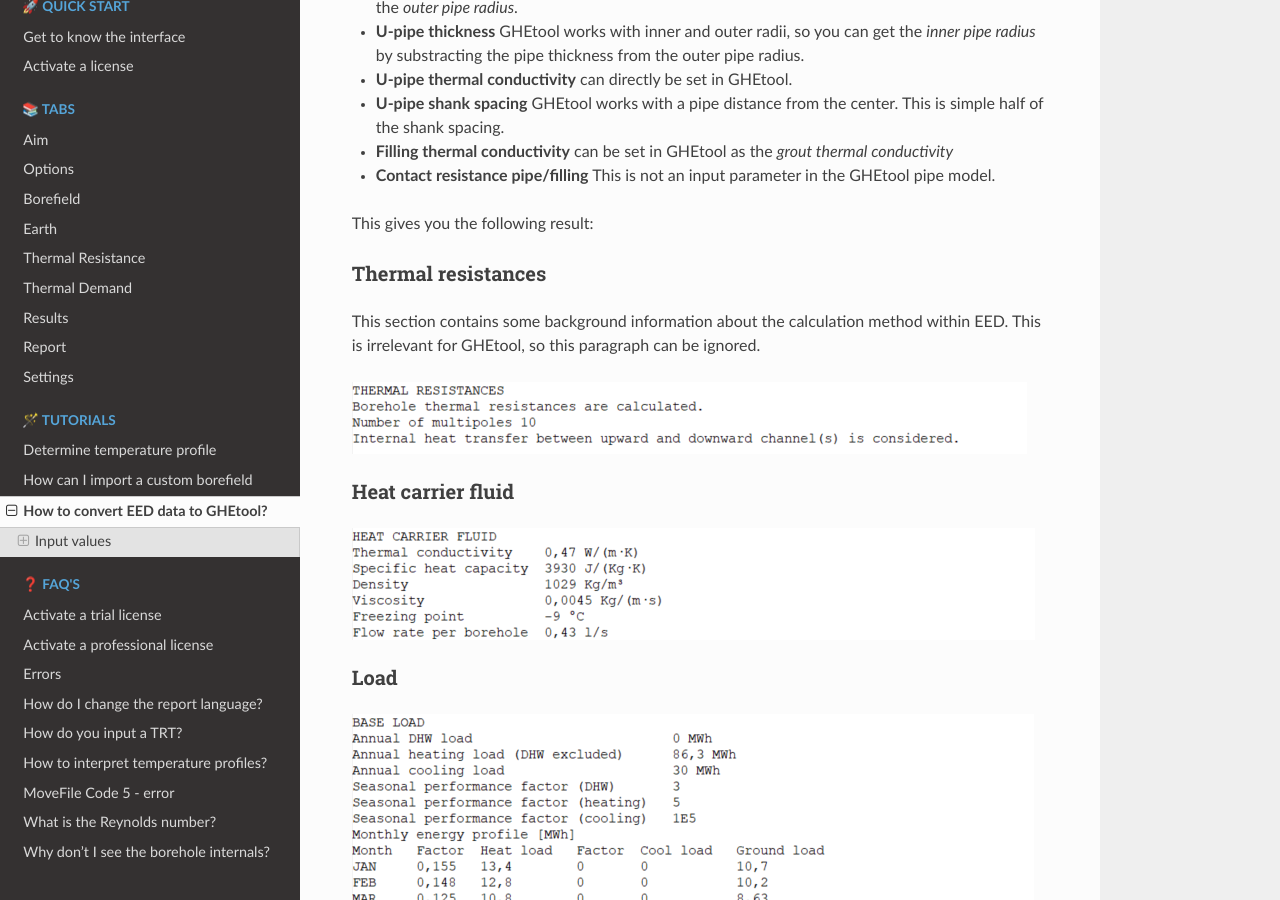
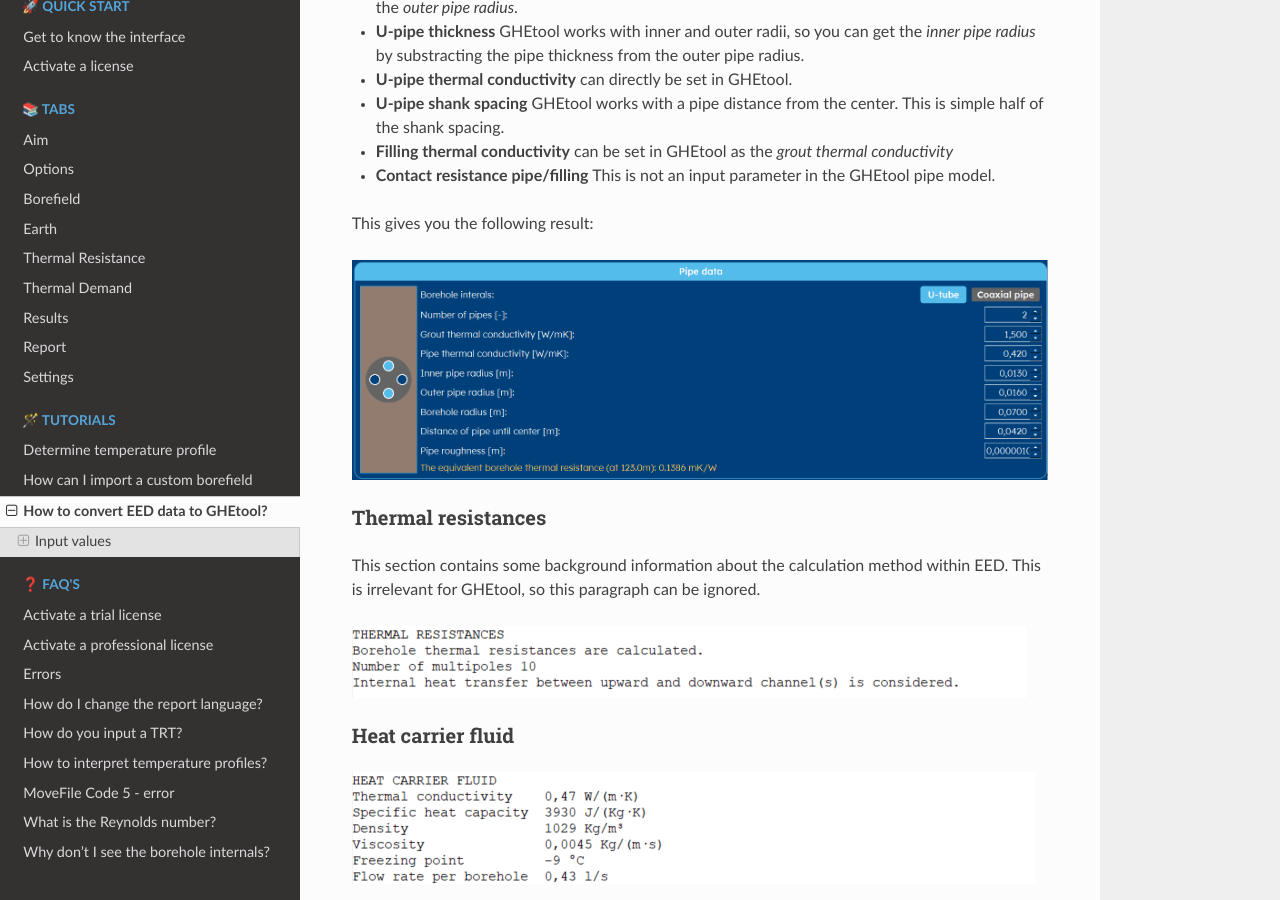
Before and after one commit to novakgeoenergie/GHEToolManual, a Sphinx documentation site: the page built from docs/sources/tutorial/EED_to_GHEtool.rst, in a window 1280 px wide and 900 px high, scrolled down 2977 px. Built offline with Sphinx 7.4.7 and the Read the Docs theme 2.0.0, drawn with Linux system fonts in a browser that asks for light colours; pages that are not in the unit, such as notebooks, are missing from menus.

Commit message:
Pipe data added

```diff
--- a/docs/sources/tutorial/EED_to_GHEtool.rst
+++ b/docs/sources/tutorial/EED_to_GHEtool.rst
@@ -84,8 +84,8 @@
 
 This gives you the following result:
 
-
-
+.. image:: Figures/GHEtool_pipe.png
+  :alt: Pipe data set in GHEtool
 
 Thermal resistances
 -------------------
```
Also changed, not shown: docs/sources/tutorial/Figures/GHEtool_pipe.png (added).
